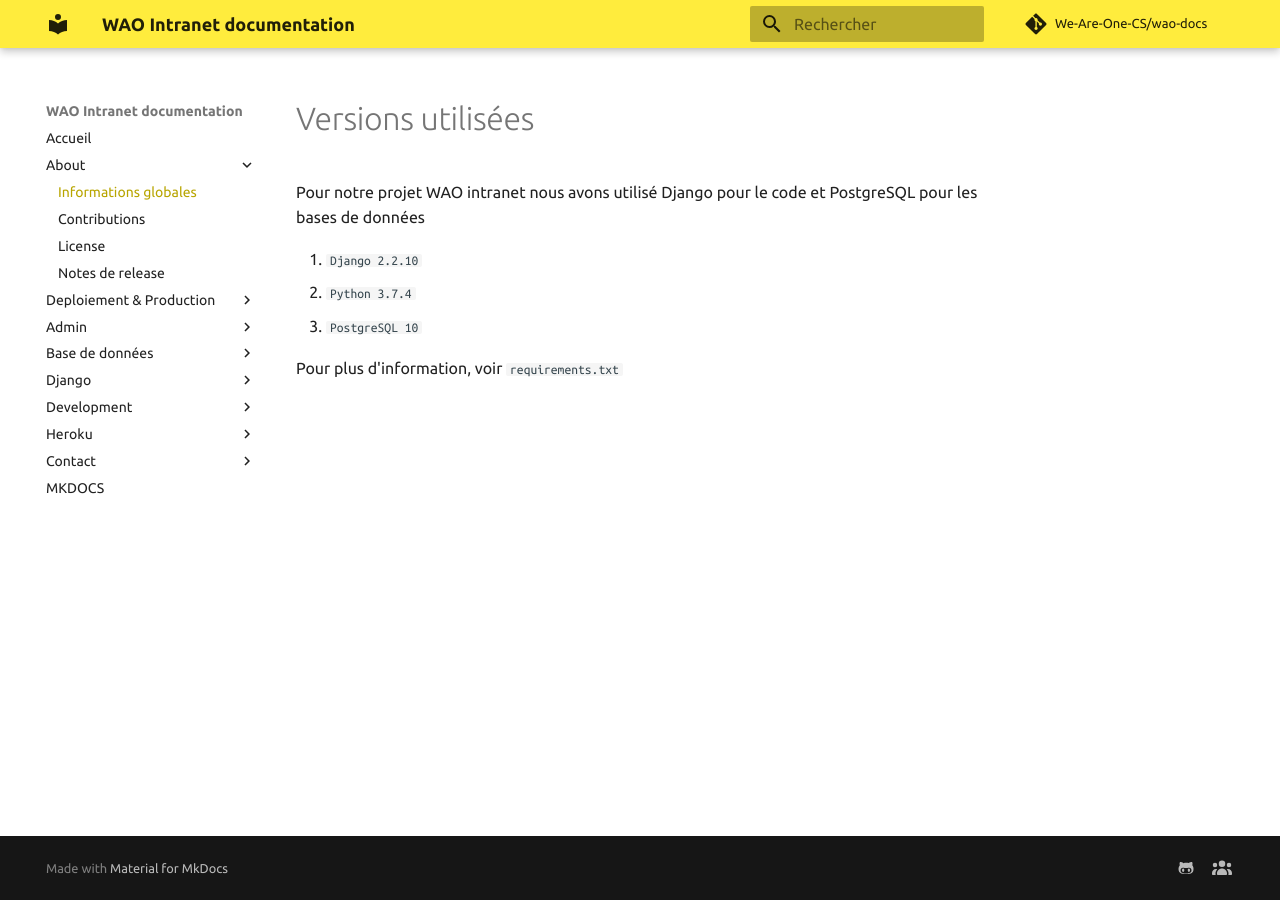
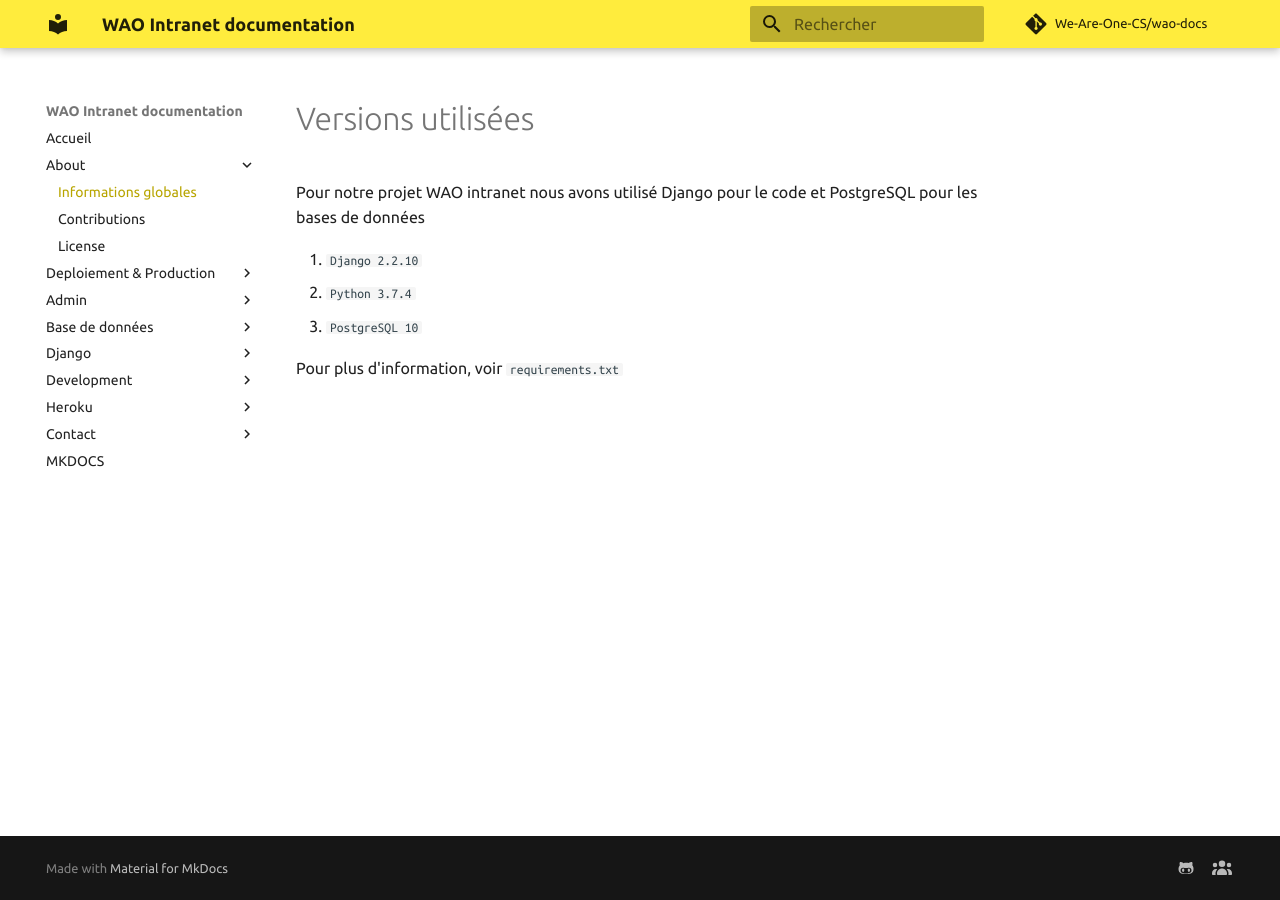
Before and after one commit to We-Are-One-CS/docs, an MkDocs documentation site: the page built from docs/about/about.md, in a window 1280 px wide. Built offline with MkDocs 1.6.1 and Material for MkDocs 9.7.7, drawn with Linux system fonts in a browser that asks for light colours; comment, search, counter and statistics services are not loaded.

Commit message:
Deleted notes de release

```diff
--- a/mkdocs.yml
+++ b/mkdocs.yml
@@ -6,7 +6,6 @@ nav:
     - Informations globales: about/about.md
     - Contributions: about/contributing.md
     - License: about/license.md
-    - Notes de release: about/release-notes.md
   - Deploiement & Production:
     - Comment deploier le site: deployment/deploy.md
     - Maintenance du site: deployment/maintenance.md
```
Also changed, not shown: docs/about/release-notes.md (deleted).
